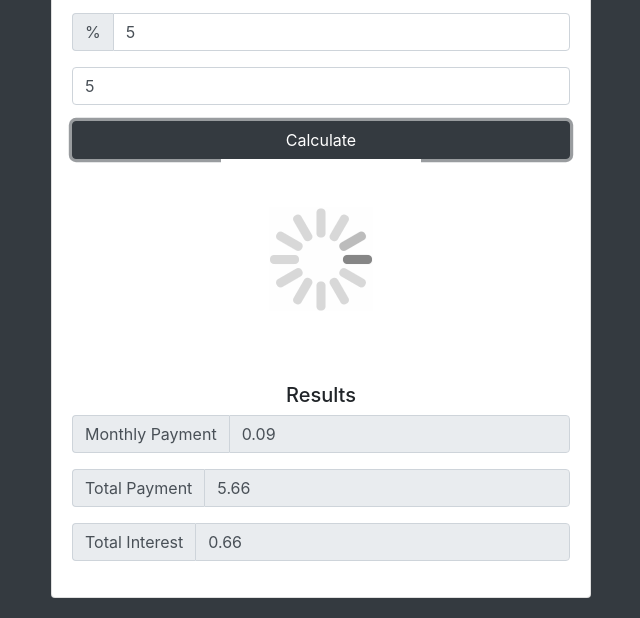
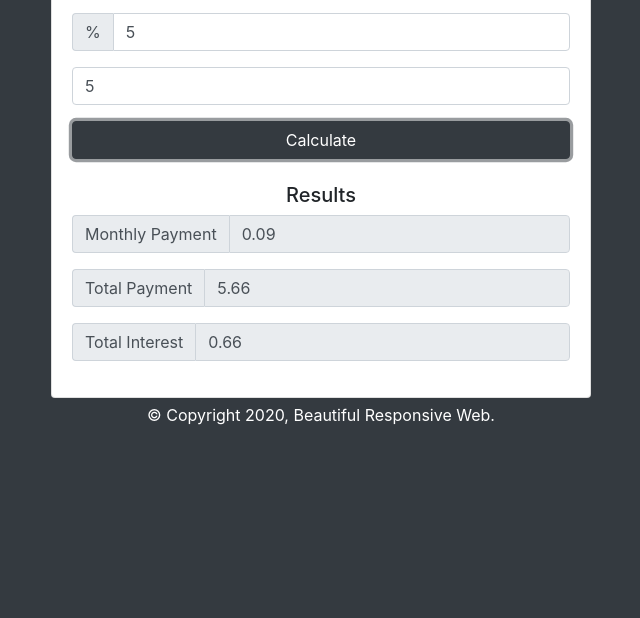
Before and after one commit to Bojurie/Loan_Calculator, a plain HTML site: page index.html in a window 1280 px wide. Both pictures are taken after typing "5", "5", "5" into the empty fields and a click on the input "Calculate". Shown: the part 182-800 px from the top of the page, without its empty margins (319-959 px from the left). Drawn offline with nearby package versions, Linux system fonts and the light colour scheme.

Commit message:
Complete Project

```diff
--- a/app.js
+++ b/app.js
@@ -1,12 +1,19 @@
-// Listen for Submit
-document.getElementById('loan-form').addEventListener('submit', calculteResults);
+// Listen for submit
+document.getElementById('loan-form').addEventListener('submit', function(e){
+  // Hide results
+  document.getElementById('results').style.display = 'none';
 
+  // Show loader
+  document.getElementById('loading').style.display = 'block';
 
-// Calculte Result
+  setTimeout(calculateResults, 2000);
 
-function calculteResults(e){
+  e.preventDefault();
+});
+
+// Calculate Results
+function calculateResults(){
   console.log('Calculating...');
-
   // UI Vars
   const amount = document.getElementById('amount');
   const interest = document.getElementById('interest');
@@ -15,50 +22,59 @@ function calculteResults(e){
   const totalPayment = document.getElementById('total-payment');
   const totalInterest = document.getElementById('total-interest');
 
-  const principle = parseFloat(amount.value);
+  const principal = parseFloat(amount.value);
   const calculatedInterest = parseFloat(interest.value) / 100 / 12;
   const calculatedPayments = parseFloat(years.value) * 12;
 
-  // Compute Monthly Payment
-  const x =Math.pow(1 + calculatedInterest, calculatedPayments);
-  const monthly = (principle*x*calculatedInterest)/(x-1);
+  // Compute monthly payment
+  const x = Math.pow(1 + calculatedInterest, calculatedPayments);
+  const monthly = (principal*x*calculatedInterest)/(x-1);
 
-  if(isFinite(monthly)){
+  if(isFinite(monthly)) {
     monthlyPayment.value = monthly.toFixed(2);
     totalPayment.value = (monthly * calculatedPayments).toFixed(2);
-    totalInterest.value = ((monthly * calculatedPayments)-principle).toFixed(2);
-  }else {
-    showError('Please Check Your Numbers')
+    totalInterest.value = ((monthly * calculatedPayments)-principal).toFixed(2);
 
+    // Show results
+    document.getElementById('results').style.display = 'block';
+
+    // Hide loader
+    document.getElementById('loading').style.display = 'none';
+
+  } else {
+    showError('Please check your numbers');
+  }
 }
 
-  e.preventDefault();
-}
+// Show Error
+function showError(error){
+  // Hide results
+  document.getElementById('results').style.display = 'none';
 
-// Show error
-function showError(error){
+  // Hide loader
+  document.getElementById('loading').style.display = 'none';
 
   // Create a div
   const errorDiv = document.createElement('div');
 
-  // Get Element
+  // Get elements
   const card = document.querySelector('.card');
   const heading = document.querySelector('.heading');
 
-  // Add Class
+  // Add class
   errorDiv.className = 'alert alert-danger';
 
-  // Create text node and append on div
+  // Create text node and append to div
   errorDiv.appendChild(document.createTextNode(error));
 
-  // insert error above heading
+  // Insert error above heading
   card.insertBefore(errorDiv, heading);
 
   // Clear error after 3 seconds
   setTimeout(clearError, 3000);
 }
 
-// Clear error function
+// Clear error
 function clearError(){
   document.querySelector('.alert').remove();
 }
--- a/index.html
+++ b/index.html
@@ -2,6 +2,7 @@
 <html lang="en">
   <head>
     <title>Loan Calculator</title>
+    <link rel="stylesheet" href="style.css">
     <!-- Required meta tags -->
     <meta charset="utf-8">
     <meta name="viewport" content="width=device-width, initial-scale=1, shrink-to-fit=no">
@@ -66,6 +67,7 @@
               </div>
             </div>
           </div>
+          <p class="copy"> &copy; Copyright <script>new Date().getFullYear()>2019&&document.write(" "+new Date().getFullYear());</script>, Beautiful Responsive Web.</p>
         </div>
       </div>
     </div>
--- /dev/null
+++ b/style.css
@@ -0,0 +1,8 @@
+#loading, #results {
+  display: none;
+}
+.copy {
+  text-align: center;
+  color: white;
+  padding: 5px;
+}
```
